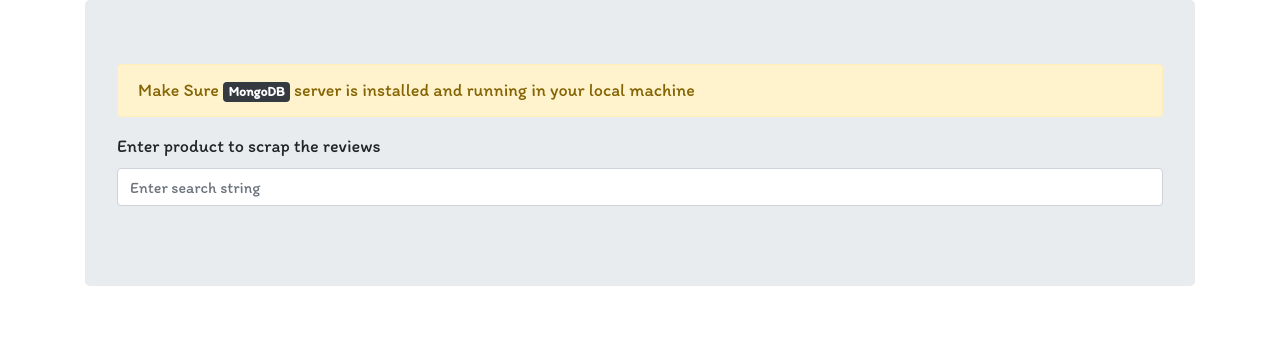
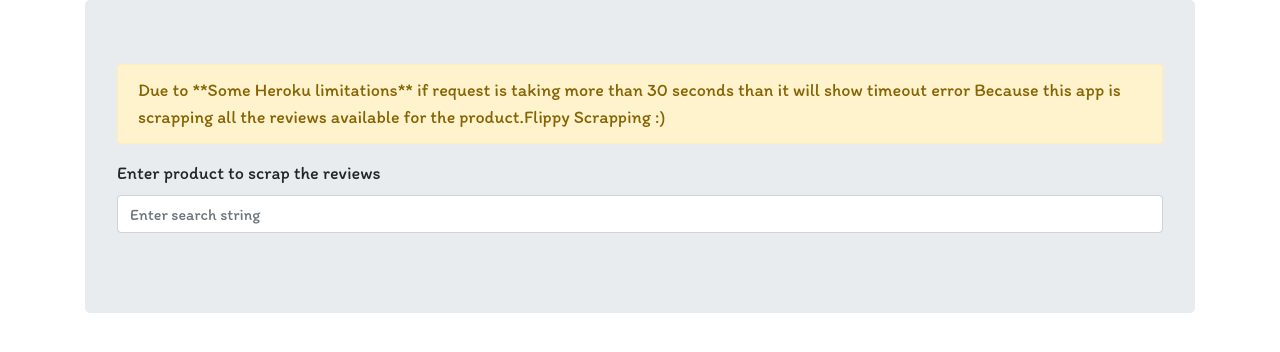
Before and after one commit to IMsumitkumar/Flipkart-product-review-scrapper-Django, a Django app: page / in a window 1280 px wide. Shown: the part 58-410 px from the top of the page. Run offline with Django 3.2, Linux system fonts and the light colour scheme.

Commit message:
update index warning

```diff
--- a/scrapper/templates/scrapper/index.html
+++ b/scrapper/templates/scrapper/index.html
@@ -4,7 +4,8 @@
     <div class="container">
         <div class='jumbotron'>
             <div class="alert alert-warning" role="alert">
-                Make Sure <span class="badge badge-dark"> MongoDB </span> server is installed and running in your local machine
+                Due to **Some Heroku limitations** if request is taking more than 30 seconds than it will show timeout error
+                Because this app is scrapping all the reviews available for the product.Flippy Scrapping :)
               </div>
 
             <form action="{% url 'result' %}" method='post'>
```
